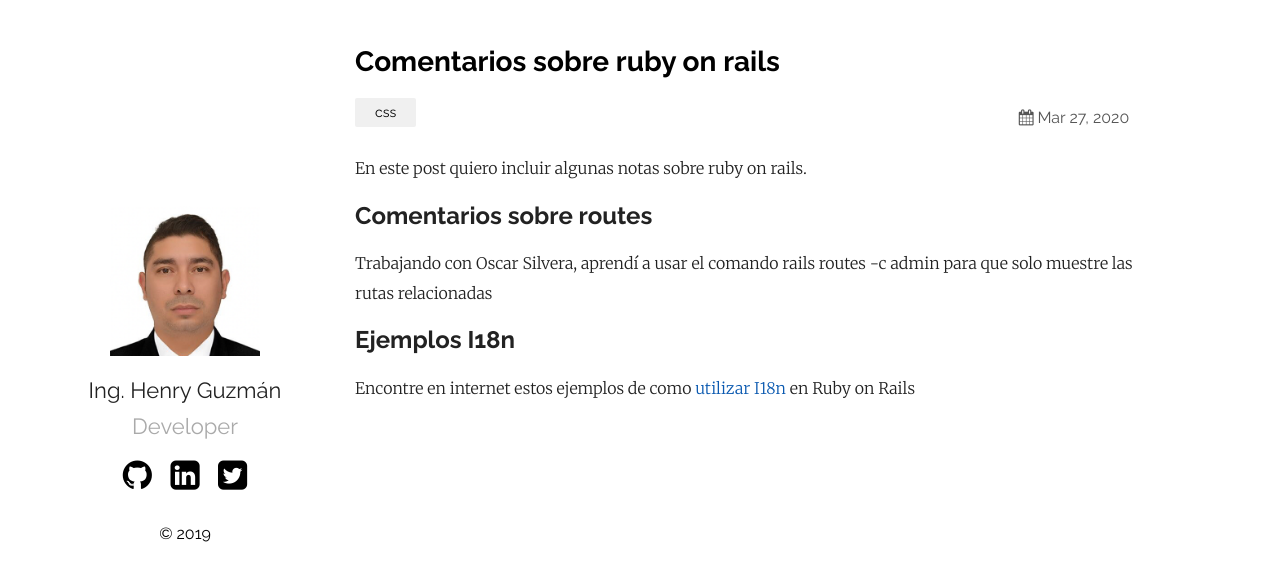
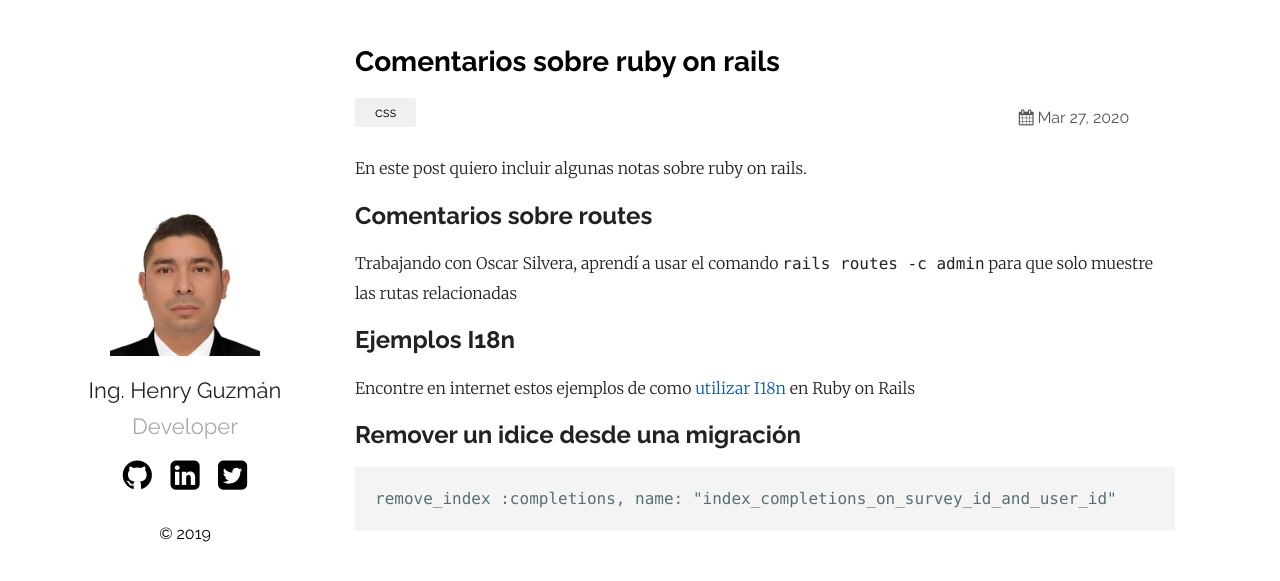
Before and after one commit to hguzman/hguzman.github.io, a Jekyll site: the page built from _posts/2020-03-27-comentarios-sobre-ruby-on-rails.markdown, in a window 1280 px wide. Shown: the top 581 px of the page. Built offline with Jekyll 4.4.1, drawn with Linux system fonts in a browser that asks for light colours; comment, search, counter and statistics services are not loaded.

Commit message:
Update 2020-03-27-comentarios-sobre-ruby-on-rails.markdown

````diff
--- a/_posts/2020-03-27-comentarios-sobre-ruby-on-rails.markdown
+++ b/_posts/2020-03-27-comentarios-sobre-ruby-on-rails.markdown
@@ -9,10 +9,16 @@ En este post quiero incluir algunas notas sobre ruby on rails.
 
 ## Comentarios sobre routes
 
-Trabajando con Oscar Silvera, aprendí a usar el comando rails routes -c admin para que solo muestre las rutas relacionadas
+Trabajando con Oscar Silvera, aprendí a usar el comando ```rails routes -c admin``` para que solo muestre las rutas relacionadas
 
 ## Ejemplos I18n
 
 Encontre en internet estos ejemplos de como [utilizar I18n][i18n] en Ruby on Rails
 
+## Remover un idice desde una migración
+
+```
+remove_index :completions, name: "index_completions_on_survey_id_and_user_id"
+```
+
 [i18n]: https://kapeli.com/cheat_sheets/Rails_i18n.docset/Contents/Resources/Documents/index
````
